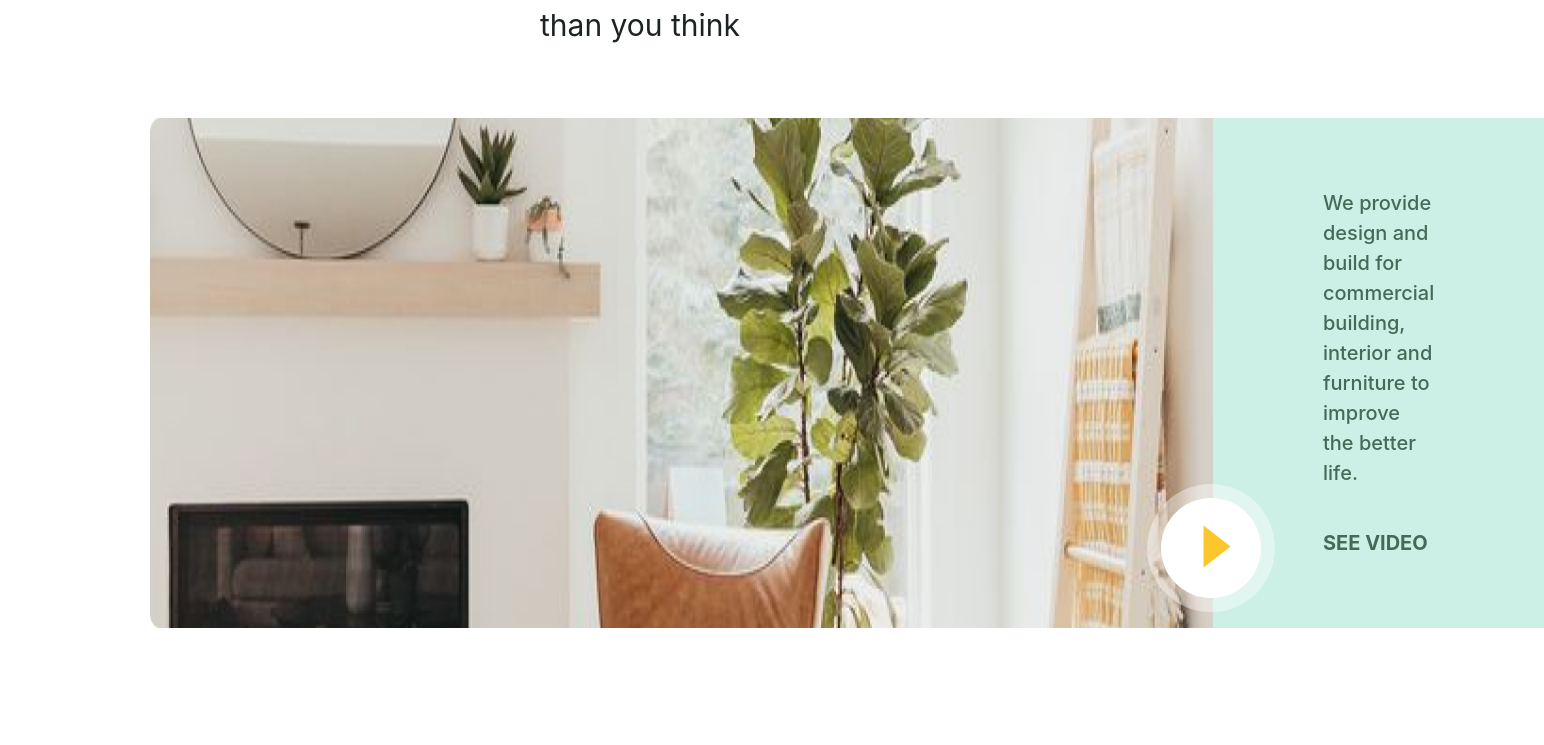
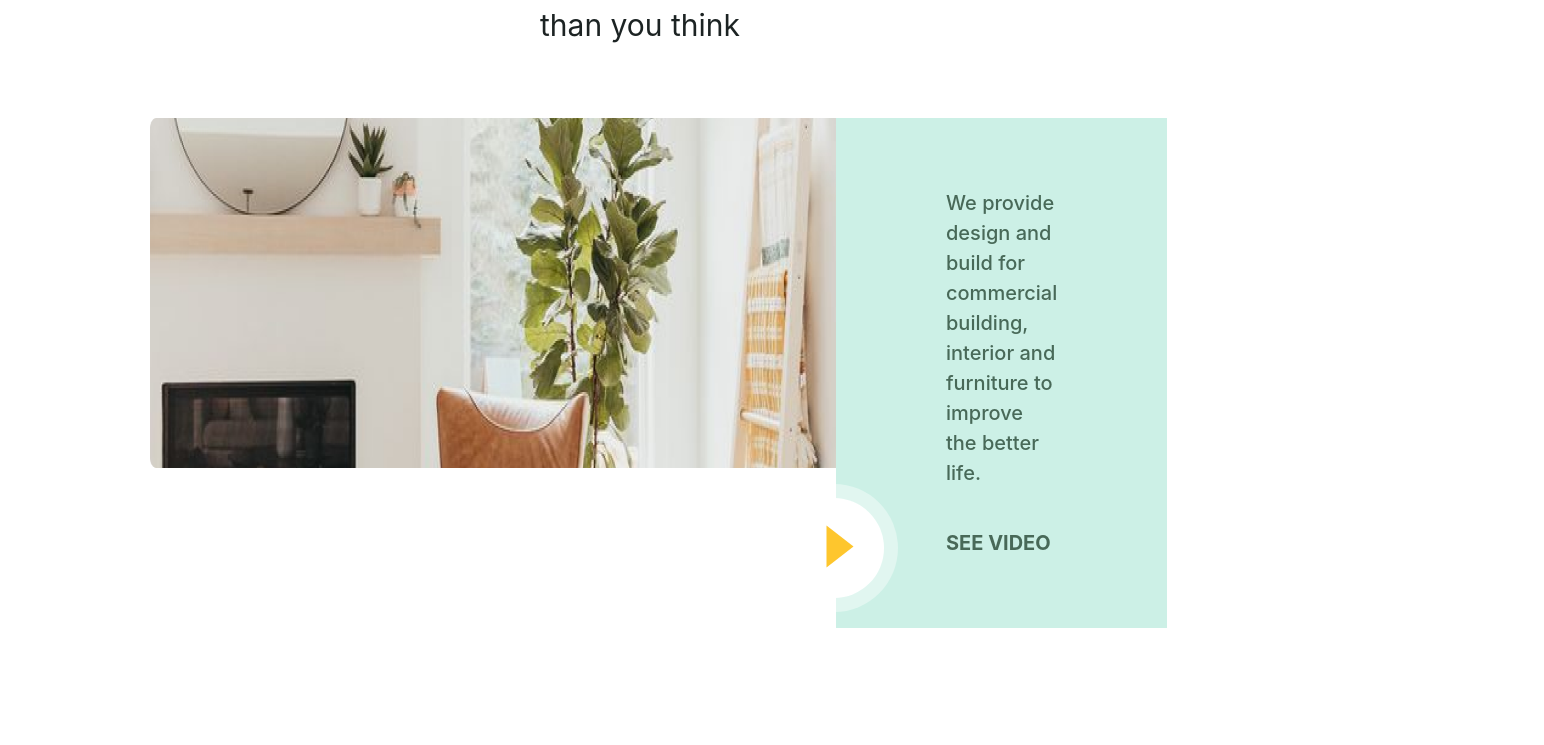
Before and after one commit to exit315/locus, a React (Vite) app: page / in a window 1280 px wide. Shown: the part 1491-2236 px from the top of the page, 1544 px wide, since content can reach past the window. Built offline with nearby package versions, Linux system fonts and the light colour scheme.

Commit message:
Fix: image size in description block

```diff
--- a/src/components/blocks/description-block.tsx
+++ b/src/components/blocks/description-block.tsx
@@ -2,8 +2,8 @@ import React from "react";
 import styled from 'styled-components';
 import Title from "../elements/title";
 import descriptionBg from "../../../assets/img/description-bg.png";
-import introBgColor from "../../../assets/img/intro-bg-color.png";
 import {Color} from "../../utils/style";
+import MissionBlock from "./mission-block";
 
 const Block = styled.section`
   margin-bottom: 120px;
@@ -22,12 +22,14 @@ const Text = styled.p`
   line-height: 45px;
 `;
 
-const ImageWrapper = styled.div`
+const VideoWrapper = styled.div`
   display: flex;
   margin-bottom: 120px;
 `;
 
 const Image = styled.img`
+  display: block;
+  width: 70%;
 `;
 
 const TextWrapper = styled.div`
@@ -107,8 +109,8 @@ const DescriptionBlock:React.FC = () => {
         <Text>Spice up your space even simpler <br /> than you think</Text>
       </TitleWrapper>
 
-      <ImageWrapper>
-        <Image src={descriptionBg} />
+      <VideoWrapper>
+        <Image src={descriptionBg} width="1063" height="350" />
 
         <TextWrapper>
           <DescriptionText>We provide design and build for commercial building, interior and furniture to improve the better life.</DescriptionText>
@@ -121,7 +123,9 @@ const DescriptionBlock:React.FC = () => {
             </PlayBtnWrapper>
           </PlayBlock>
         </TextWrapper>
-      </ImageWrapper>
+      </VideoWrapper>
+
+      <MissionBlock />
     </Block>
   );
 };
```
